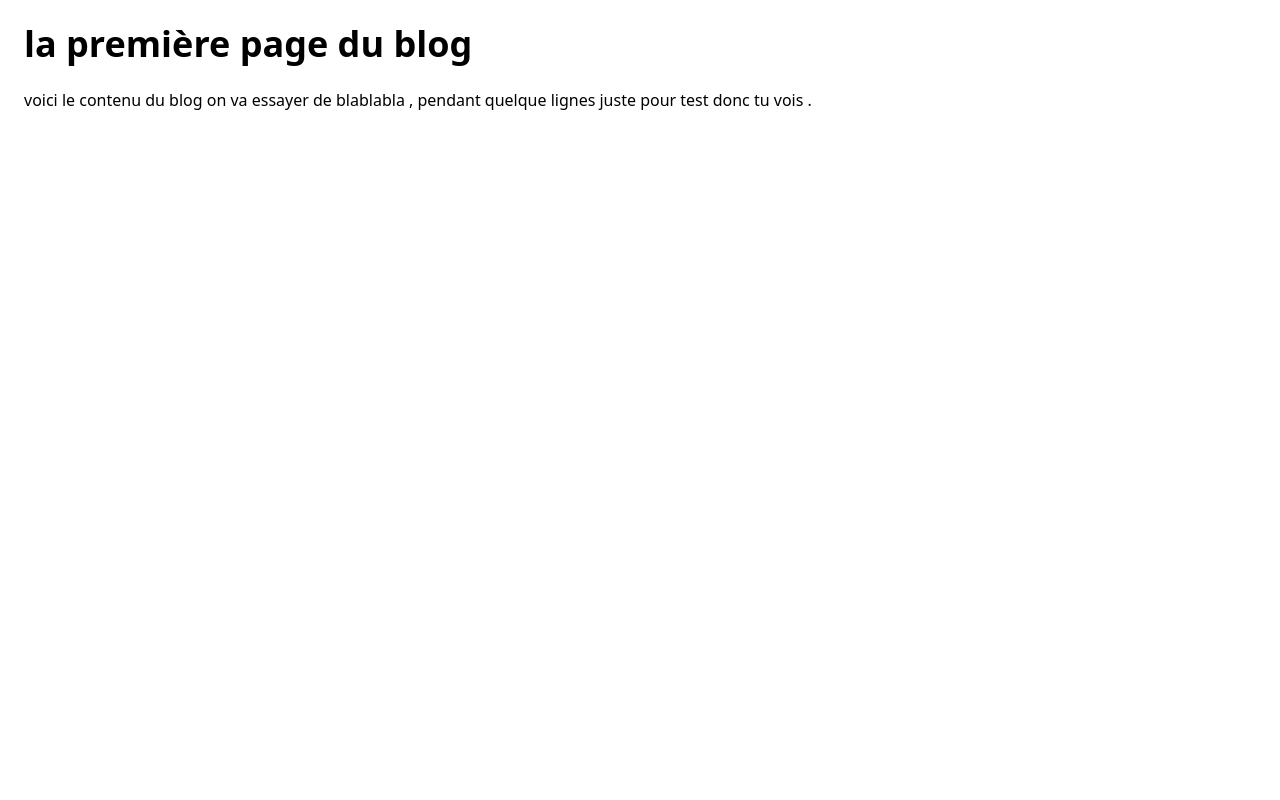
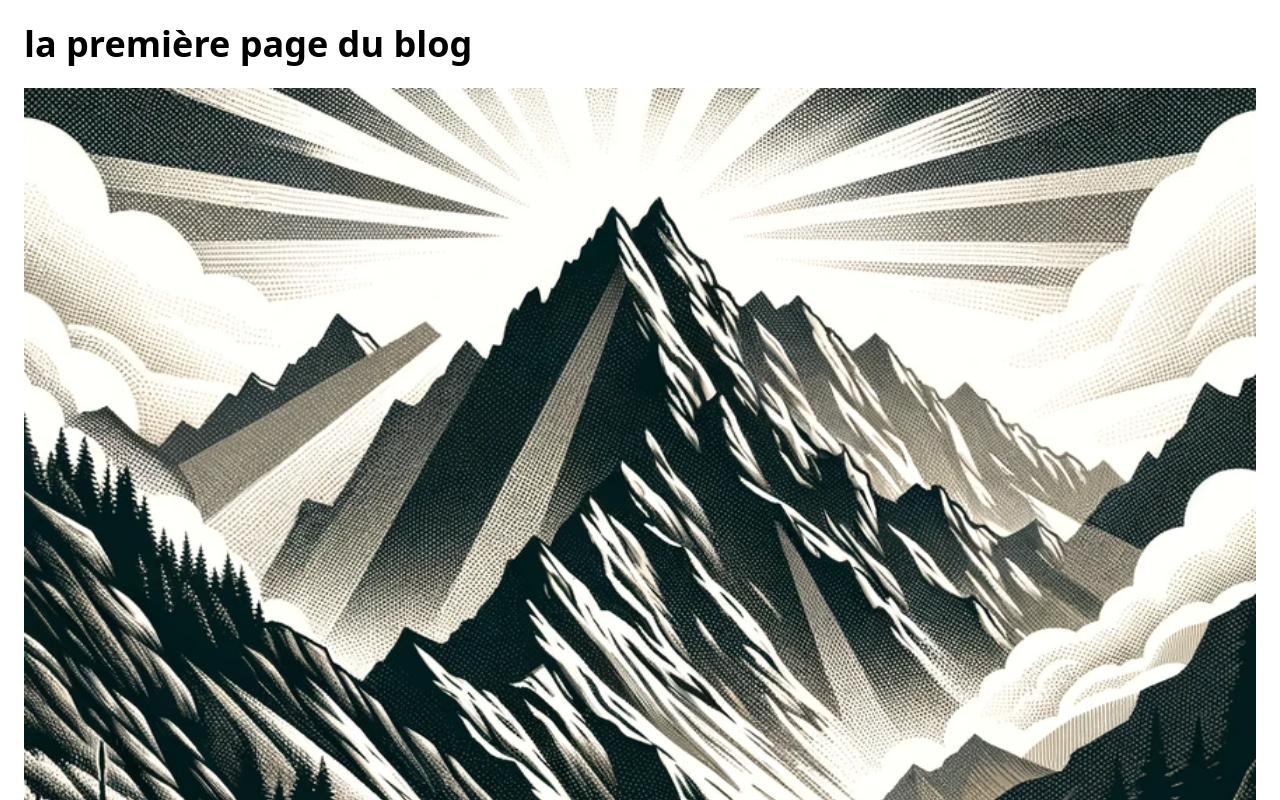
Before and after one commit to YasmineSan/integration, a Next.js app: page /blog/first-post in a window 1280 px wide. Shown: the top 800 px of the page. Built offline with nearby package versions, Linux system fonts and the light colour scheme.

Commit message:
chore: Add lazy loading for blog post images

```diff
--- a/pages/blog/[id].js
+++ b/pages/blog/[id].js
@@ -2,6 +2,7 @@ import fs from "fs";
 import path from "path";
 import matter from "gray-matter";
 import React from "react";
+import Image from "next/image";
 
 // Fonction pour récupérer les chemins de tous les articles de blog
 export async function getStaticPaths() {
@@ -41,7 +42,18 @@ export default function BlogPostPage({ frontmatter, content }) {
   return (
     <div className="p-6">
       <h1 className="text-4xl font-bold mb-6">{frontmatter.title}</h1>
-      <p>{content}</p>
+      {frontmatter.image && (
+        <Image
+          src={frontmatter.image}
+          alt={frontmatter.title}
+          width={800}
+          height={450}
+          className="object-cover w-full mb-6"
+        />
+      )}
+      <div className="prose max-w-none">
+        <p>{content}</p>
+      </div>
     </div>
   );
 }
```
